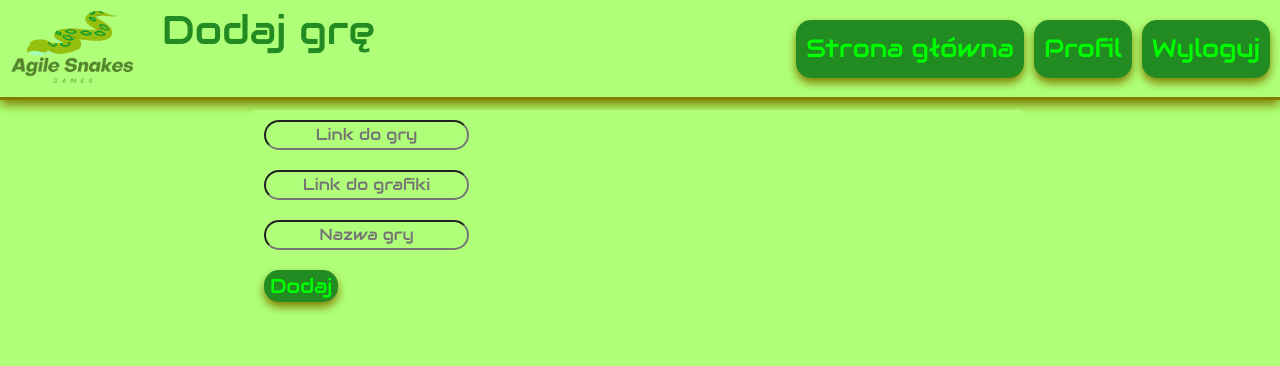
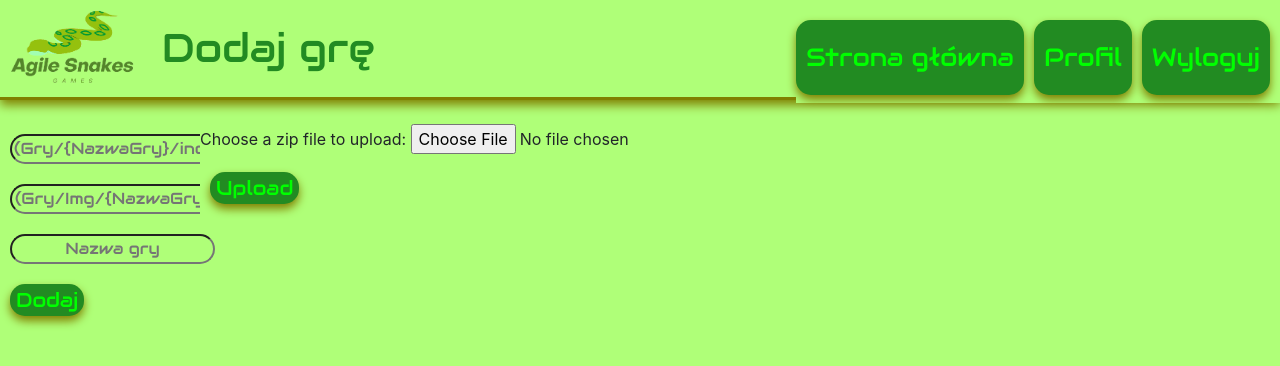
Before and after one commit to AgileSnakes/SnakesSite, a PHP site: page /stronaDodajGre.php in a window 1280 px wide. Shown: the top 366 px of the page. Run offline with PHP 8.4, Linux system fonts and the light colour scheme.

Commit message:
Funkcjonalność wgrywania gier w postaci pliku .zip na stronę
Można zuploadować plik .zip z grą, który będzie rozpakowany.
Należy zachować schemat [Gry/{NazwaGry}] (zipować sam folder, nie zawartość)

```diff
--- a/stronaDodajGre.php
+++ b/stronaDodajGre.php
@@ -36,12 +36,20 @@
         </div>
         <div class="left-baner"></div>
         <div class="karuzela">
-			<form action="skryptDodajGre.php" method="post">
-				<input type="text" name="gamelink" placeholder="Link do gry" id="gamelink" required><br>
-				<input type="text" name="pnglink" placeholder="Link do grafiki" id="pnglink" required><br>
+			<form action="skryptDodajGre.php" class="formDodajGre" method="post">
+				<input type="text" name="gamelink" placeholder="(Gry/{NazwaGry}/index.php]" id="gamelink" required><br>
+				<input type="text" name="pnglink" placeholder="(Gry/Img/{NazwaGry}" id="pnglink" required><br>
 				<input type="text" name="addGameName" placeholder="Nazwa gry" id="addGameName" required><br>
 				<input type="submit" value="Dodaj">
+
+
 			</form>
+
+            <form enctype="multipart/form-data" method="post" action="skryptZuploadujGre.php">
+<label>Choose a zip file to upload: <input type="file" name="upfile" /></label>
+<br />
+<input type="submit" name="submit" value="Upload" />
+</form>
         </div>
         <div class="right-baner"></div>
 	</body>
--- a/stronaGlownaZalogowany.php
+++ b/stronaGlownaZalogowany.php
@@ -35,7 +35,7 @@
             <img src="logo.png" alt="Logo Agile Snakes" class="logo">
 		      <nav class="navtop">
 				<?php
-				echo'<h1>Strona główna - Cześć '.$_COOKIE["User"].'</h1>';
+				echo'<h1>Strona główna - Cześć, '.$_COOKIE["User"].'</h1>';
 				?>
                 <ul class="lista">
                 <?php
@@ -73,7 +73,7 @@
 				 	echo'<div class="card" style="width: 18rem;">';
   					echo'<img src='.$row["png_link"].' class="card-img-top" alt="...">';
  					echo'<div class="card-body">';
-   					echo'<h5 class="card-title">'.$row["game_name"].' </h5>';
+   					echo'<h5 class="card-title">'.$row["game_name"].' </h5>	';
    					echo'<input type="hidden" name="gamename" value="'.$row["game_name"].'">';
   					echo'<p class="card-text"></p>';
   					echo'<input type="submit" class="btn btn-primary" value="Zagraj">';
--- a/stronaZagraj.php
+++ b/stronaZagraj.php
@@ -50,7 +50,7 @@
         <div class="karuzela">
 		<?php
 			while($row = $result->fetch_assoc()) {
-		echo '<iframe src='.$row["game_link"].' width=960px height=640px></iframe>';
+		echo '<iframe src='.$row["game_link"].'/index.php width=960px height=640px></iframe>';
 	}
 		?>
         </div>
--- a/styles/style.css
+++ b/styles/style.css
@@ -36,6 +36,7 @@ ul.lista{
     max-width: none;
     display: block flex;
     padding: 10px;
+    line-height: 55px;
     background-color: forestgreen;
     color: lime;
     text-decoration: none;
@@ -141,7 +142,7 @@ h2{
     vertical-align: middle;
     padding: 15px;
     width: 50%;
-    line-height: inherit;
+    line-height: 95px;
 }
 .log{
     display: inline;
@@ -178,6 +179,17 @@ form{
 	float: left;
 }
 
+.karuzela{
+	margin: 0 auto;
+	width: 100%;
+}
+
+
+.formDodajGre{
+width: 200px;
+margin: 0 auto;
+}
+
 .card-img-top {
 	width: 300px;
 	height: 200px;
```
Also changed, not shown: skryptZuploadujGre.php (added, +83 -0 lines).
